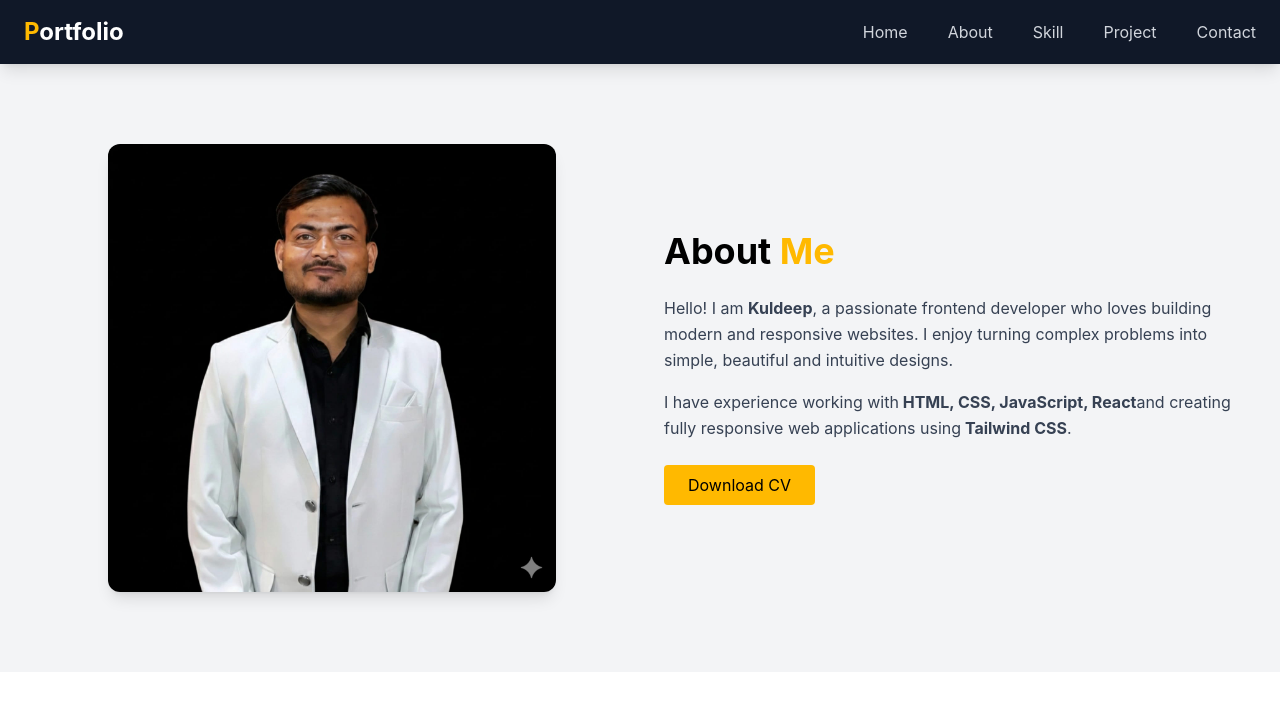
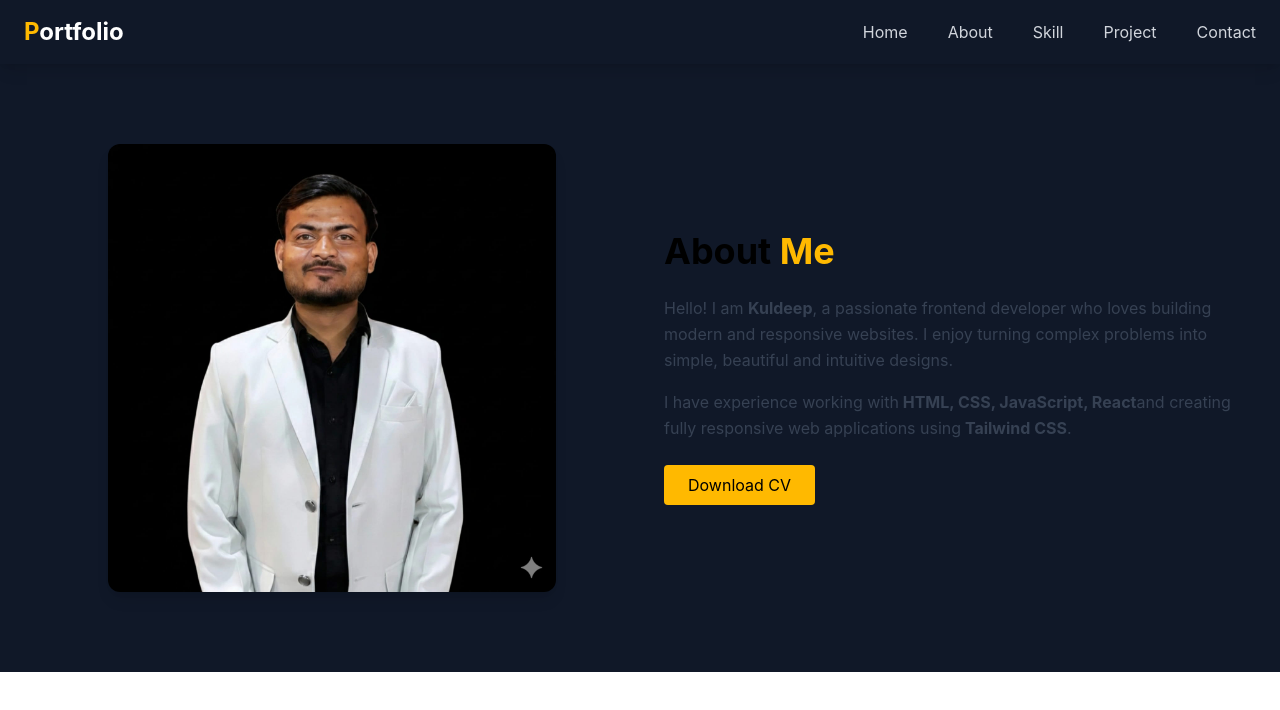
Before and after one commit to kuldeep-kumar-rajput/portfolio, a React (Vite) app: page /about in a window 1280 px wide. Shown: the top 710 px of the page. Built offline with nearby package versions, Linux system fonts and the light colour scheme.

Commit message:
Change About section background color to dark

```diff
--- a/src/page/About.jsx
+++ b/src/page/About.jsx
@@ -4,7 +4,7 @@
   return (
     <div>
       {/* About Section */}
-      <section className="bg-gray-100 py-20">
+      <section className="bg-gray-900 py-20">
         <div className="container mx-auto px-6 md:px-12">
           <div className="flex flex-col md:flex-row items-center gap-12">
             {/* Left Image */}
```
